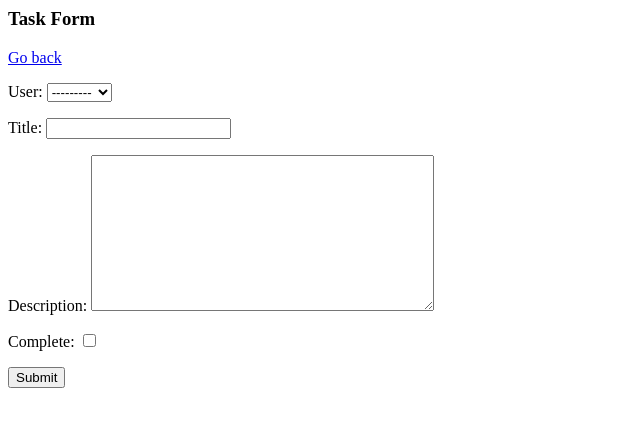
After one commit to p3rception/NeoNote, a Django app: page /task-create/ in a window 1280 px wide. The commit adds this page. Shown: the top 427 px of the page, without its empty margins (0-640 px from the left). Run offline with Django 5.2, Linux system fonts and the light colour scheme; data comes from the database, SQL or seed files in the repository; both versions use the stored data as it was after the commit.

Commit message:
Added TaskCreate

```diff
--- /dev/null
+++ b/base/templates/base/task_form.html
@@ -0,0 +1,7 @@
+<h3>Task Form</h3>
+<a href="{% url 'tasks' %}">Go back</a>
+<form method="POST" action="">
+   {% csrf_token %}
+   {{form.as_p}}
+   <input type="submit" value="Submit">
+</form>
--- a/base/templates/base/task_list.html
+++ b/base/templates/base/task_list.html
@@ -1,4 +1,5 @@
 <h1>My To Do list</h1>
+<a href="{% url 'task-create' %}">Add Task</a>
 
 <table>
   <tr>
--- a/base/urls.py
+++ b/base/urls.py
@@ -1,7 +1,8 @@
 from django.urls import path
-from .views import TaskList, TaskDetail
+from .views import TaskList, TaskDetail, TaskCreate
 
 urlpatterns = [
    path('', TaskList.as_view(), name='tasks'),
    path('task/<int:pk>/', TaskDetail.as_view(), name='task'),
+   path('task-create/', TaskCreate.as_view(), name='task-create'),
 ]
--- a/base/views.py
+++ b/base/views.py
@@ -1,6 +1,9 @@
 from django.shortcuts import render
 from django.views.generic.list import ListView
 from django.views.generic.detail import DetailView
+from django.views.generic.edit import CreateView
+from django.urls import reverse_lazy
+
 from .models import Task
 
 class TaskList(ListView):
@@ -11,3 +14,9 @@ class TaskDetail(DetailView):
    model = Task
    context_object_name = 'task'
    template_name = 'base/task.html'
+
+class TaskCreate(CreateView):
+   model = Task
+   # fields = ['title', 'description' ... ]
+   fields = '__all__'
+   success_url = reverse_lazy('tasks')
```
Also changed, not shown: db.sqlite3.
